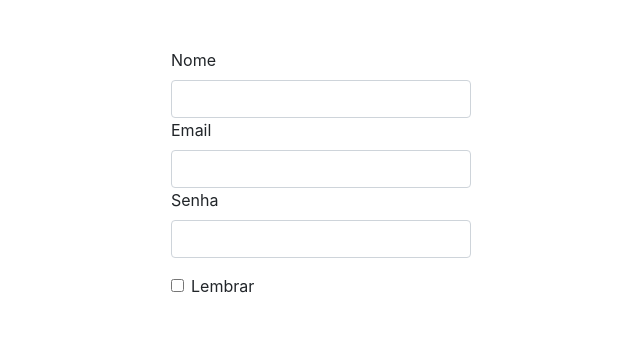
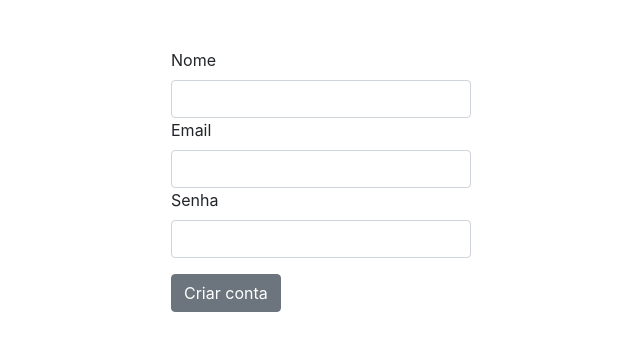
Before and after one commit to whzinn/saldata, a Flask app: page /criar/ in a window 1280 px wide. Shown: the top 351 px of the page, without its empty margins (319-959 px from the left). Run offline with Flask 2, Linux system fonts and the light colour scheme; some libraries are stand-ins or nearby versions.

Commit message:
Update criar.html

```diff
--- a/templates/criar.html
+++ b/templates/criar.html
@@ -44,10 +44,8 @@
         <label for="exampleInputPassword1" class="form-label">Senha</label>
         <input name="senha" type="password" class="form-control" id="exampleInputPassword1">
       </div>
-      <div class="mb-3 form-check">
-        <input type="checkbox" class="form-check-input" id="exampleCheck1">
-        <label class="form-check-label" for="exampleCheck1">Lembrar</label>
-      </div>
+
+                <button type="submit" class="btn btn-secondary">Criar conta</button>
 
 </body>
 </html>
```
